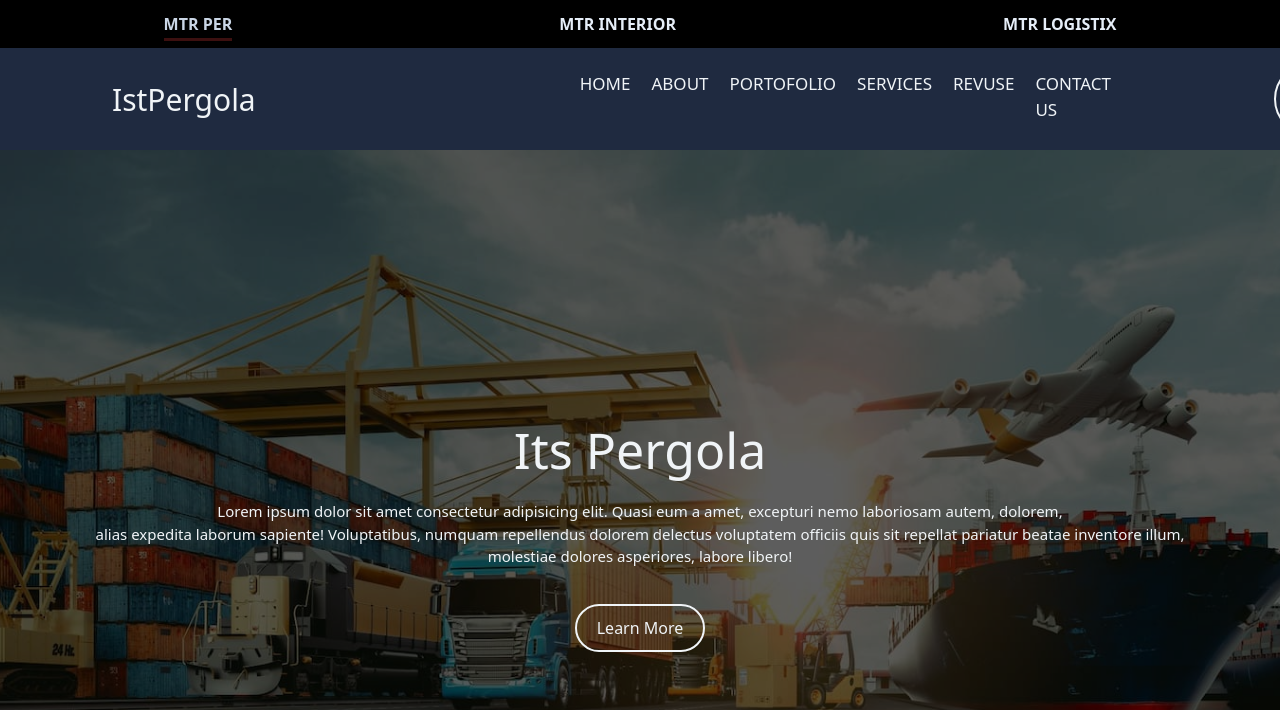
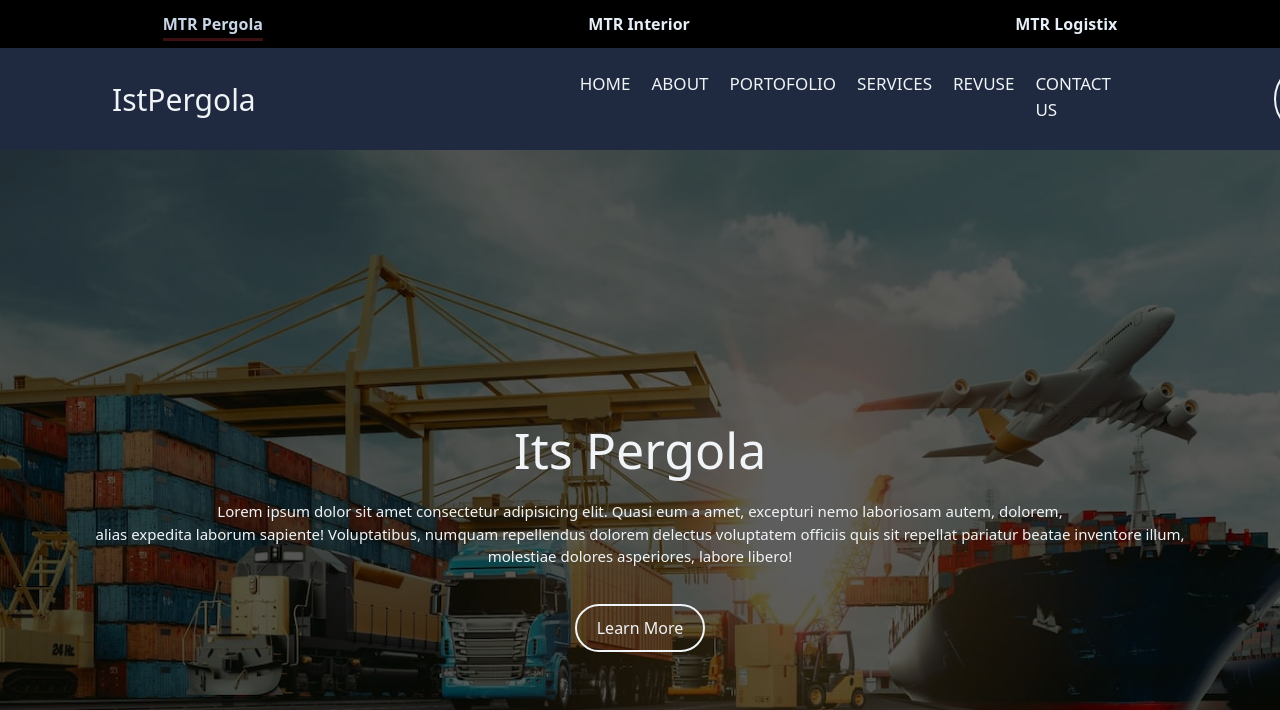
Before and after one commit to MOHAMMED-IYAD/mtr-pergola, a plain HTML site: page index.html in a window 1280 px wide. Shown: the top 710 px of the page. Drawn offline with nearby package versions, Linux system fonts and the light colour scheme.

Commit message:
Update files

```diff
--- a/index.html
+++ b/index.html
@@ -23,9 +23,9 @@
 
  <div class="first-nav">
       <ul>
-        <li><a class="best" href="https://mtrpergola.com/">MTR PER</a></li>
-        <li><a href="https://mtrinterior.com/">MTR INTERIOR</a></li>
-        <li><a href="https://mtrlogistix.com/">MTR LOGISTIX</a></li>
+        <li><a class="best" href="https://mtrpergola.com/">MTR Pergola</a></li>
+        <li><a href="https://mtrinterior.com/">MTR Interior</a></li>
+        <li><a href="https://mtrlogistix.com/">MTR Logistix</a></li>
       </ul>
     </div>
 
```
Also changed, not shown: about.html (+4 -4 lines), portofolio.html (+4 -4 lines), revuse.html (+3 -3 lines), services.html (+4 -5 lines).
